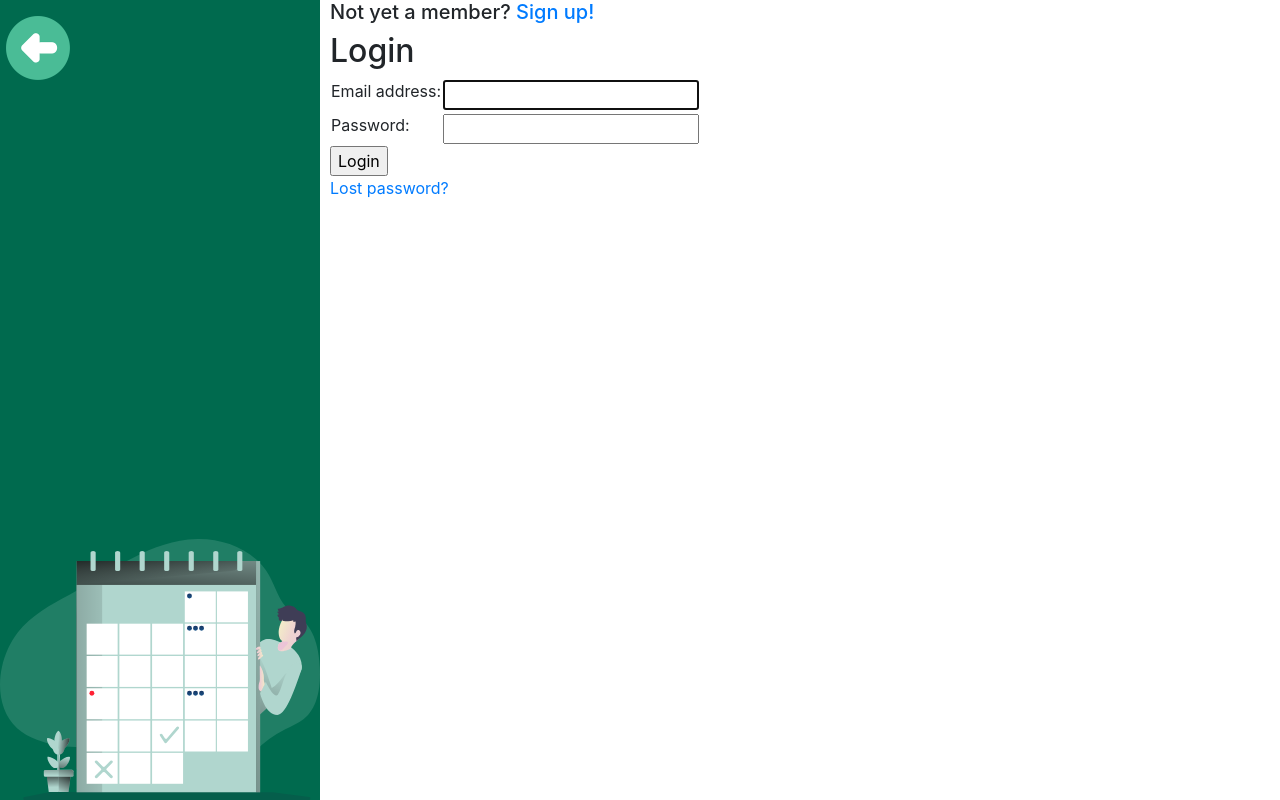
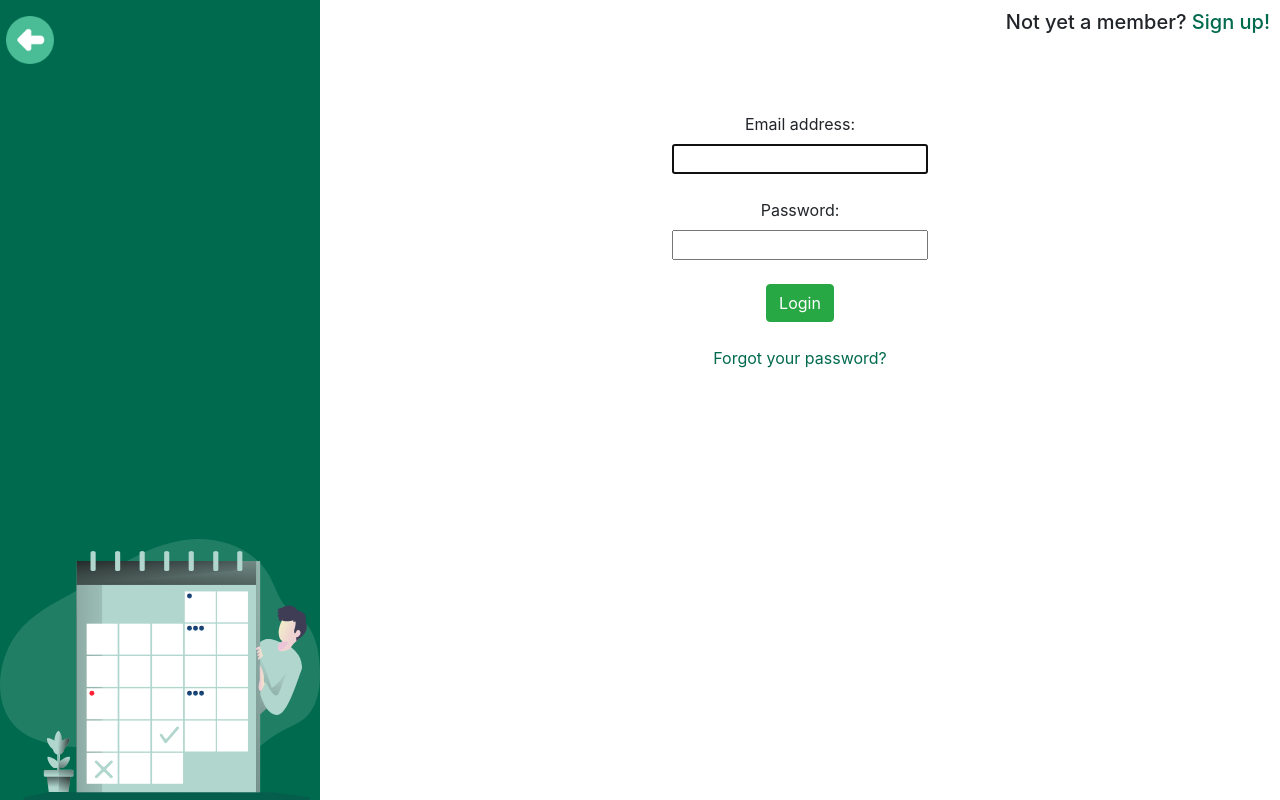
Before and after one commit to dlsucomet/AnimoSched, a Django app: page /archerone/login/ in a window 1280 px wide. Run offline with Django 3.2, Linux system fonts and the light colour scheme; some libraries are stand-ins or nearby versions.

Commit message:
Login and Signup Interface Changes
Aligned the login and signup pages to the figma mockup. There are sitll changes needed to be done.

```diff
--- a/PrototypeV1/archerone/static/css/styles.css
+++ b/PrototypeV1/archerone/static/css/styles.css
@@ -27,12 +27,12 @@
 
 .sidenav-main {
     margin-left: 25%;
-    padding: 0px 10px;
+    padding: 10px 10px;
 }
 
 .sidenav #upper {
-    min-width: 20%;
-    max-width: 20%;
+    min-width: 15%;
+    max-width: 15%;
     position: absolute;
     left: 2%;
     top: 2%;
@@ -45,3 +45,24 @@
     left: 0;
     bottom: 0;
 }
+
+#signup-message {
+    text-align: right;
+}
+
+#signup-form {
+    text-align: center;
+    /* vertical-align: middle; */
+    padding: 70px 0;
+}
+
+a {
+    color: var(--primary);
+    text-decoration: none;
+    background-color: transparent;
+}
+
+a:hover {
+    color: #49ab81;
+    text-decoration: underline;
+}
--- a/PrototypeV1/archerone/templates/index.html
+++ b/PrototypeV1/archerone/templates/index.html
@@ -1,5 +1,5 @@
 {% extends "base_generic.html" %}
 
 {% block content %}
-  <img src="https://www.kindpng.com/picc/m/555-5555397_schedule-icon-2-with-black-time-and-date.png" alt="Test" width="500" class="center">
+  <img src="https://media.giphy.com/media/1XC69X9DX4IIU/giphy.gif" alt="Test" width="500" class="center">
 {% endblock %}
--- a/PrototypeV1/archerone/templates/registration/login.html
+++ b/PrototypeV1/archerone/templates/registration/login.html
@@ -3,7 +3,7 @@
 {% block content %}
   <div class="sidenav-main">
     <div id="signup-message"><h5>Not yet a member? <a href="{% url 'signup' %}">Sign up!</a></h5></div>
-    <h2>Login</h2>
+    <!-- <h2>Login</h2> -->
       {% if form.errors %}
           <p>You entered invalid credentials. Please try again.</p>
       {% endif %}
@@ -17,23 +17,37 @@
         {% endif %}
       {% endif %}
 
+      <div id="signup-form">
         <form method="post" action="{% url 'login' %}">
           {% csrf_token %}
-          <table>
+            <!-- <table>
               <tr>
                 <td>{{ form.username.label_tag }}</td>
                 <td>{{ form.username }}</td>
               </tr>
               <tr>
                 <td>{{ form.password.label_tag }}</td>
+                <br>
                 <td>{{ form.password }}</td>
               </tr>
-          </table>
-          <input type="submit" value="Login" />
+            </table> -->
+
+            {{ form.username.label_tag }}
+            <br>
+            {{ form.username }}
+            <br>
+            <br>
+            {{ form.password.label_tag }}
+            <br>
+            {{ form.password }}
+            <br>
+            <br>
+            <input type="submit" class="btn btn-success" value="Login" />
             <input type="hidden" name="next" value="{{ next }}" />
         </form>
-
+        <br>
         {# Assumes you setup the password_reset view in your URLconf #}
-    <p><a href="{% url 'password_reset' %}">Lost password?</a></p>
+        <p><a href="{% url 'password_reset' %}">Forgot your password?</a></p>
+      </div>
   </div>
 {% endblock %}
```
Also changed, not shown: PrototypeV1/archerone/templates/signup.html (+11 -2 lines), PrototypeV1/db.sqlite3. Lines whose indentation alone changed are shown as unchanged.
